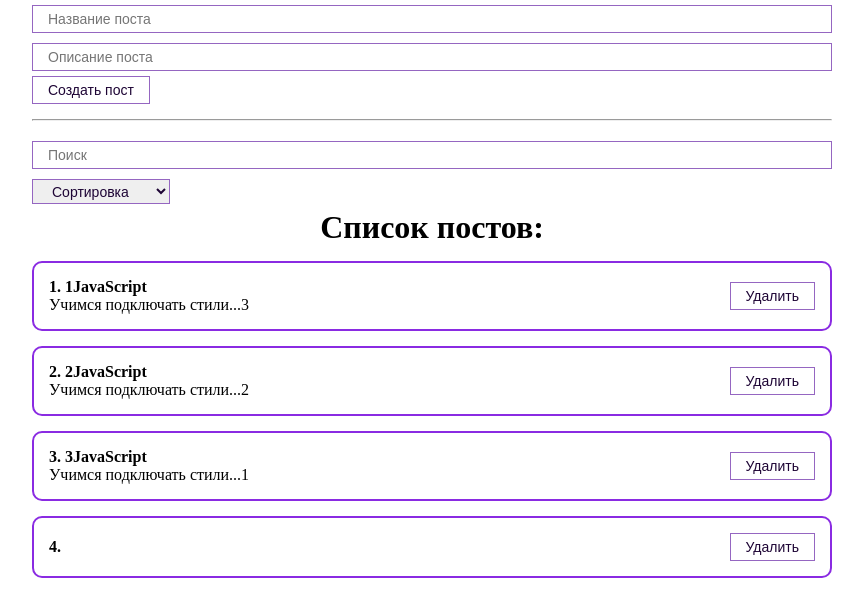
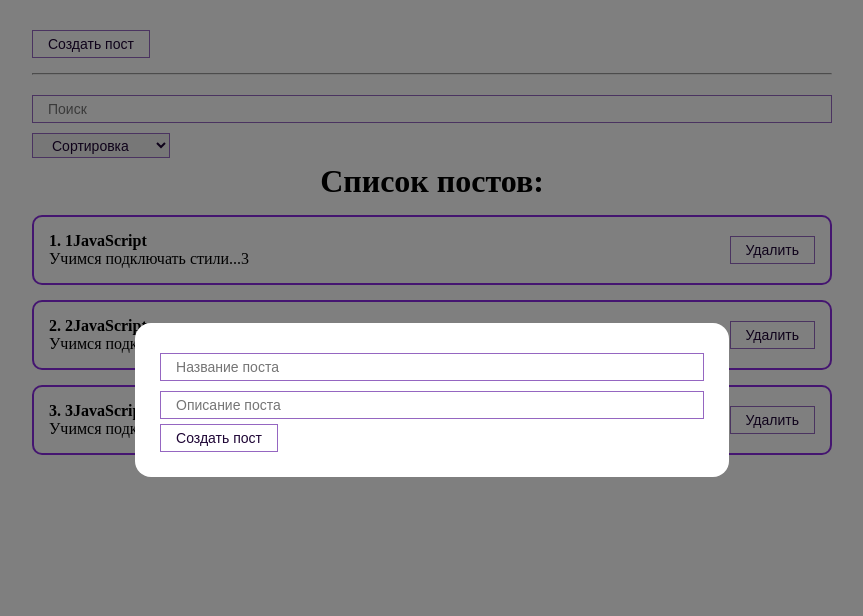
Before and after one commit to Tanya-Gro/thirst-react-app, a React (Create React App) app: page / in a window 1280 px wide. Both pictures are taken after a click on the button "Создать пост". Shown: the top 616 px of the page, without its empty margins (208-1071 px from the left). Built offline with nearby package versions, Linux system fonts and the light colour scheme.

Commit message:
feat: add modal window component

```diff
--- a/src/App.js
+++ b/src/App.js
@@ -3,10 +3,13 @@
 import { PostList } from "./components/PostList";
 import { PostForm } from "./components/PostForm";
 import { PostFilter } from "./components/PostFilter";
+import { MyModal } from "./components/UI/MyModal/MyModal";
+import { MyButton } from "./components/UI/button/MyButton";
 
 function App() {
 
   const [filter, setFilter] = useState({sort: '', query: ''});
+  const [modal, setModal] = useState(false);
   const [posts, setPosts] = useState([
     {id:1, title:'1JavaScript', body: 'Учимся подключать стили...3'},
     {id:2, title:'2JavaScript', body: 'Учимся подключать стили...2'},
@@ -29,6 +32,7 @@
   )
   const createPost = (newPost) => {
     setPosts([...posts,  newPost ]);
+    setModal(false);
   }
 
   const removePost = (post) => {
@@ -37,7 +41,10 @@
 
   return (
     <div className="App">
-      <PostForm create={createPost}/>
+      <MyButton onClick={()=>setModal(true)}>Создать пост</MyButton>
+      <MyModal visible={modal} setVisible={setModal}>
+        <PostForm create={createPost}/>
+      </MyModal>
 
       <hr className="line"/>
       <PostFilter
--- /dev/null
+++ b/src/components/UI/MyModal/MyModal.jsx
@@ -0,0 +1,29 @@
+import React from 'react'
+import classes from './MyModal.module.css'
+
+export const MyModal = ({children, visible, setVisible}) => {
+
+  const rootClasses = [classes.myModal];
+
+  if(visible) {
+    rootClasses.push(classes.active);
+  }
+
+  return (
+    <div
+      className={rootClasses.join(' ')}
+      onClick={()=> {
+        setVisible(false)}
+      }
+    >
+      <div
+        className={classes.myModalContent}
+        onClick={(e)=> {
+          e.stopPropagation();
+        }}
+      >
+        {children}
+      </div>
+    </div>
+  )
+}
--- /dev/null
+++ b/src/components/UI/MyModal/MyModal.module.css
@@ -0,0 +1,22 @@
+.myModal {
+  position: fixed;
+  top: 0;
+  bottom: 0;
+  right: 0;
+  left: 0;
+  display: none;
+  background: rgba(0,0,0, 0.5);
+}
+
+.myModalContent {
+  padding: 25px;
+  min-width: 250px;
+  background: white;
+  border-radius: 16px;
+}
+
+.myModal.active {
+  display: flex;
+  justify-content: center;
+  align-items: center;
+}
--- a/src/styles/App.css
+++ b/src/styles/App.css
@@ -7,6 +7,7 @@
 #root {
   display: flex;
   justify-content: center;
+  padding: 30px;
 }
 
 .App {
```
